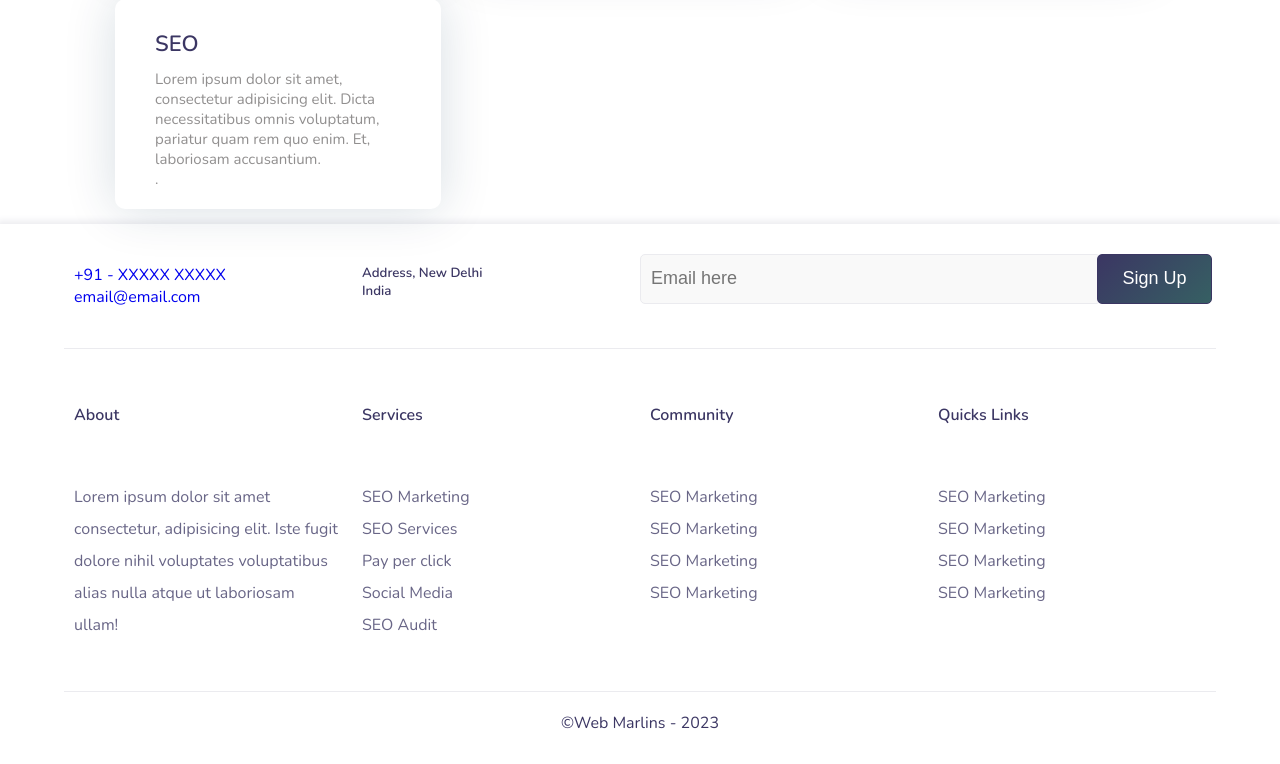
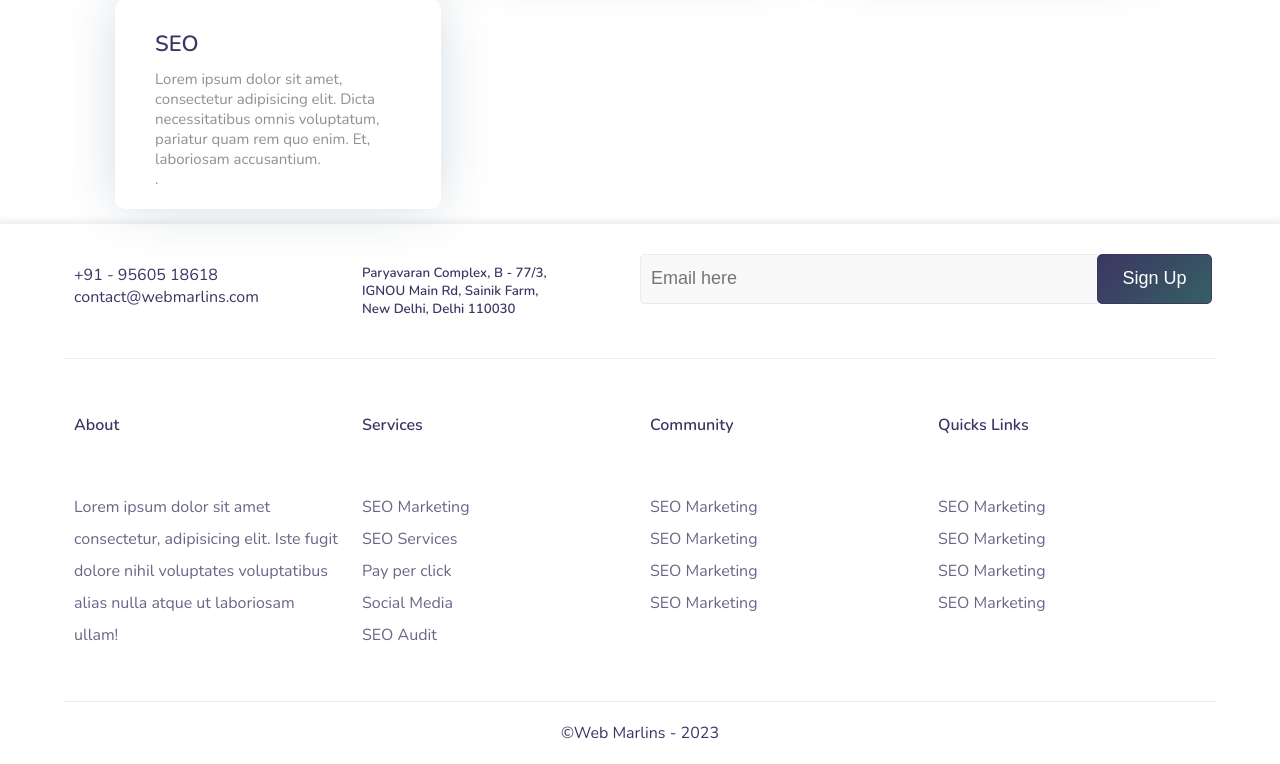
Before and after one commit to UsamaCSjmi/webmarlins, a PHP site: page /webmarlins/ in a window 1280 px wide. Shown: the part 3987-4751 px from the top of the page. Before the commit the page ends 4716 px from the top, so only its background shows below. Run offline with PHP 8.4, Linux system fonts and the light colour scheme.

Commit message:
Contact links and Address Updated

```diff
--- a/assets/css/footer.css
+++ b/assets/css/footer.css
@@ -41,3 +41,9 @@ footer{
 .footer-contact{
     padding: 10px;
 }
+.footer-contact a{
+    color: #3b3663;
+}
+.footer-contact a:hover{
+    color: #ff7426;
+}
--- a/index.html
+++ b/index.html
@@ -333,12 +333,14 @@
                     <div class="grid-2-lg grid-1-md grid-1-sm">
                         <div class="grid-2-lg grid-1-md grid-1-sm footer-left-contact-details">
                             <div class="footer-contact">
-                                <a href="tel:">+91 - XXXXX XXXXX</a>
-                                <a href="mailto:">email@email.com</a>
+                                <a href="tel:+919560518618">+91 - 95605 18618</a>
+                                <br>
+                                <a href="mailto:contact@webmarlins.com">contact@webmarlins.com</a>
                             </div>
                             <div class="footer-contact">
-                                <h5>Address, New Delhi</h4>
-                                <h5>India</h4>
+                                <h5>Paryavaran Complex, B - 77/3, </h5>
+                                <h5>IGNOU Main Rd, Sainik Farm, </h5>
+                                <h5> New Delhi, Delhi 110030</h5>
                             </div>
                         </div>
                         <div class="footer-right-subscription styled-input-button">
```
